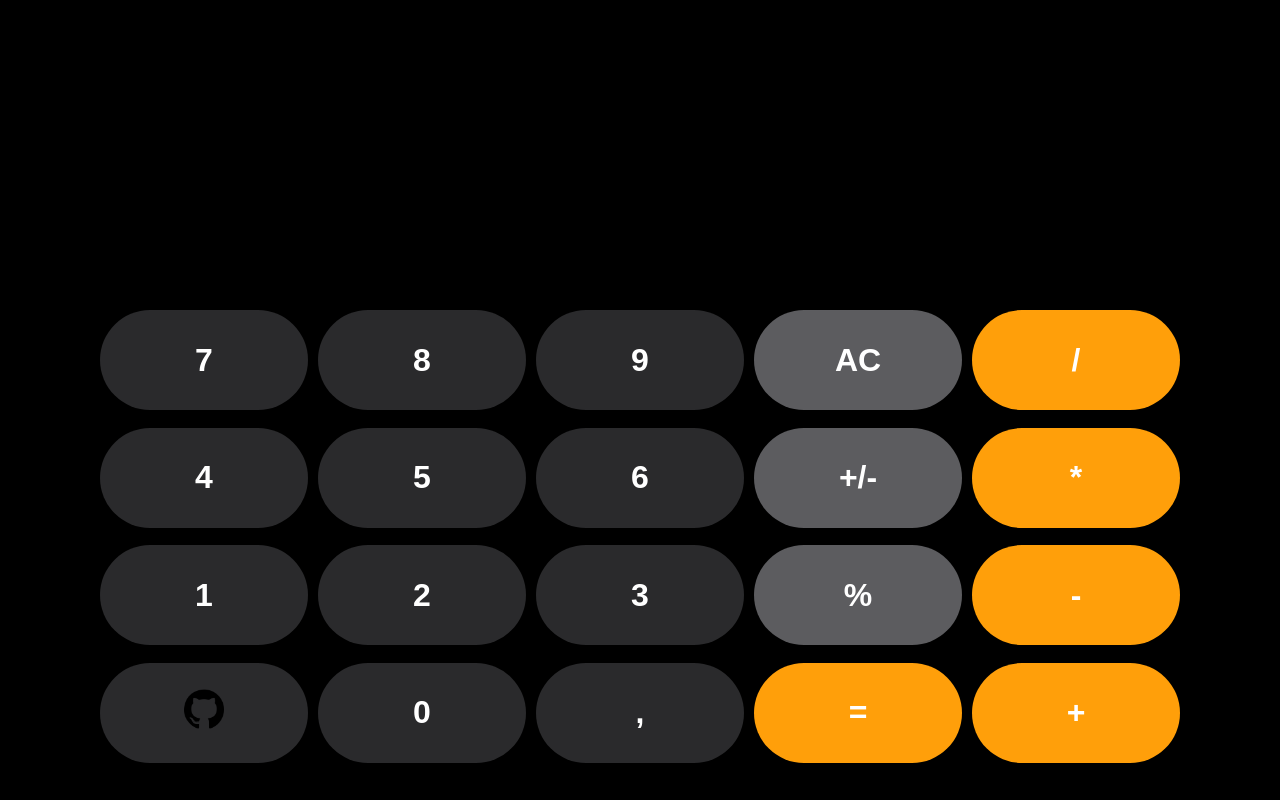
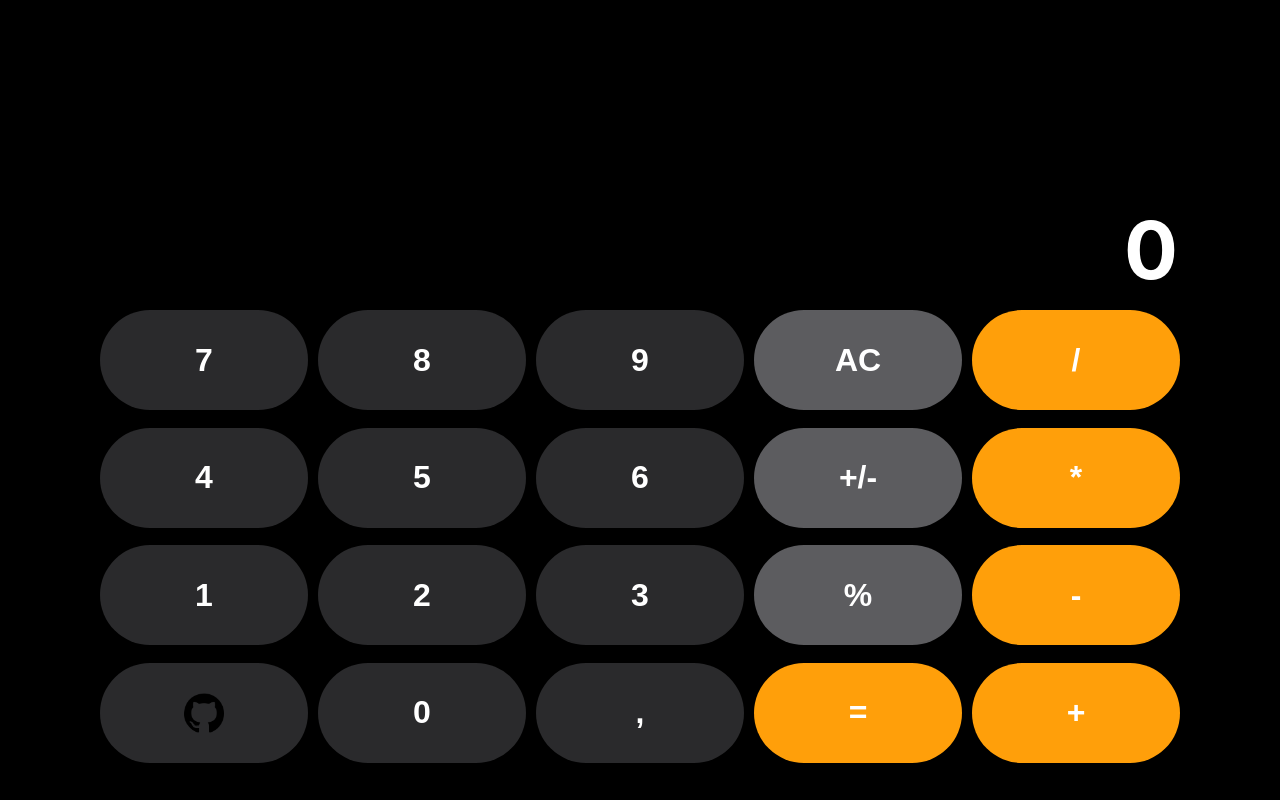
Before and after one commit to LucaColussi/Calculator, a plain HTML site: page index.html in a window 1280 px wide. Both pictures are taken after a click on the button "AC". Drawn offline with Linux system fonts and the light colour scheme.

Commit message:
add buttons functionality and formatted expression

```diff
--- a/script.js
+++ b/script.js
@@ -1,10 +1,13 @@
+let display = document.querySelector(".display");
+let pi = document.createElement("p");
+
+
 function drawButtons() {
     let cont = document.querySelector(".buttons");
     cont.style.display = "flex";
     cont.style.flexWrap = "wrap";
     cont.style.gap = "10px";
     const W = (window.innerWidth - 240) / 5;
-
     const buttons = [
         '7', '8', '9', 'AC', '/',
         '4', '5', '6', '+/-', '*',
@@ -18,14 +21,16 @@ function drawButtons() {
         bt.style.width = W + "px";
         if(buttons[i] === "git") {
             bt.innerHTML = `
-                <a href="https://github.com/LucaColussi" target="_blank">
                     <img src="/images/gitIcon.png" alt="GitHub" style="width: 40px; height: 40px;">
-                </a>
             `;
         } else {
             bt.innerHTML = buttons[i];
         }
         bt.id = buttons[i];
+        bt.onclick = function() {
+            writeOnDisplay(buttons[i]);
+        };
+
 
         if (i % 5 < 3) {
             bt.style.backgroundColor = "#2a2a2c"; // Cambia il colore di sfondo (per esempio blu chiaro)
@@ -39,4 +44,62 @@ function drawButtons() {
     }
 }
 
+function writeOnDisplay(value) {
+    console.log(value);
+    if(pi.textContent === "0" && value !== "+" && value !== "/" && value !== "*" && value !== "%") {
+        pi.innerHTML = ""; // Svuota il contenitore
+    }
+    if(value === "git") {
+        window.open("https://github.com/LucaColussi");
+    }
+    else if(value === "=") {
+        evaluate(pi.textContent);
+    }
+    else if(value === "AC") {
+        erase();
+    }
+    else if(value === "+/-"){
+        console.log("lavori in corso...");
+    }
+    else if(value === ","){
+        if(!isPresent(pi.textContent)) {
+            write(value);
+        }
+    }
+    else if(value === "+" || value === "-" || value === "/" || value === "*" || value === "%") {
+        if(!isNear(pi.textContent)){
+            write(value);
+        }
+    }
+    else {
+        write(value);
+    }
+    display.appendChild(pi);
+}
+
+function write(text) {
+    pi.textContent += text;
+}
+
+function erase() {
+    pi.innerText = "0";
+}
+
+function isPresent(exp) {
+    if(exp.includes(",")) return true;
+    return false;
+}
+
+function isNear(exp) {
+    const operators = ['+', '-', '*', '/', '%'];
+    if(operators.includes(exp.slice(-1))) return true;
+    return false;
+}
+
+function evaluate(exp) {
+    erase();
+    console.log(exp);
+}
+
 drawButtons();
+writeOnDisplay(0);
--- a/style.css
+++ b/style.css
@@ -7,13 +7,30 @@ html, body {
     padding: 0;
     margin: 0;
 }
+
 .container {
     height: 100vh;
     display: flex;
     flex-direction: column;
 }
 .display {
+    display: flex;
+    justify-content: flex-end;
     height: 300px;
+    padding-left: 100px;
+    padding-right: 100px;
+}
+
+.display p {
+    font-family: -apple-system, BlinkMacSystemFont, "San Francisco",
+    "Helvetica Neue", Helvetica, Arial, sans-serif;
+    display: flex;
+    align-items: flex-end;
+    color: white;
+    font-size: 80px;
+    font-weight: bold;
+    text-align: right;
+    padding: 2px;
 }
 
 .buttons {
```
